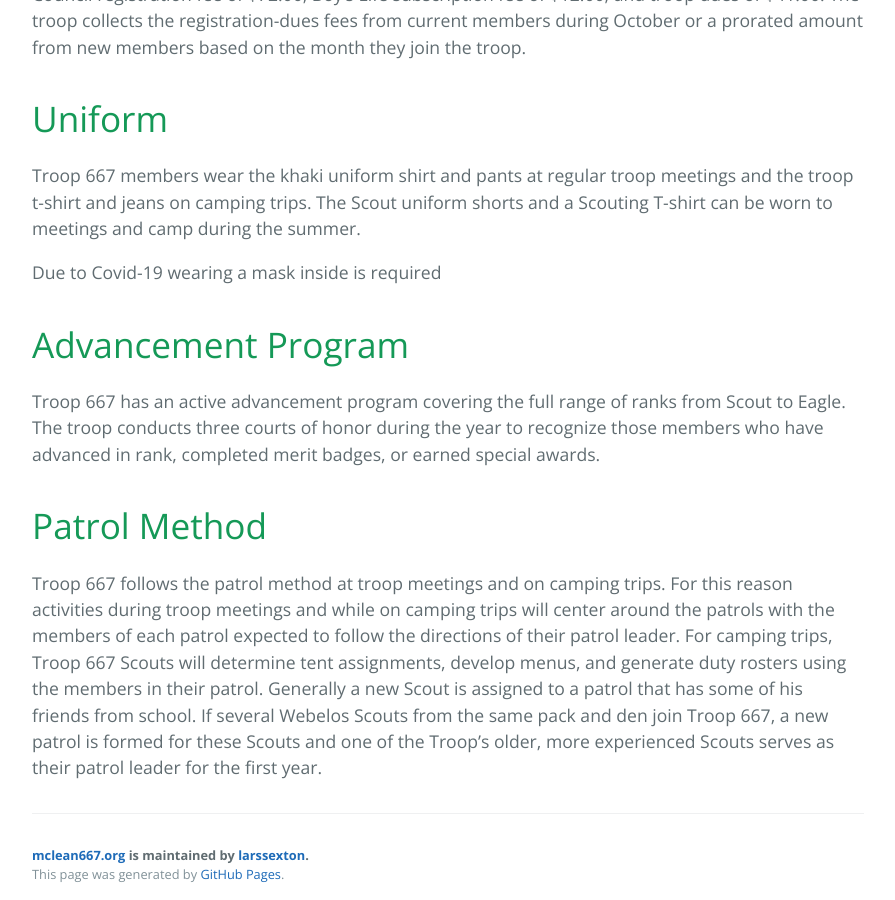
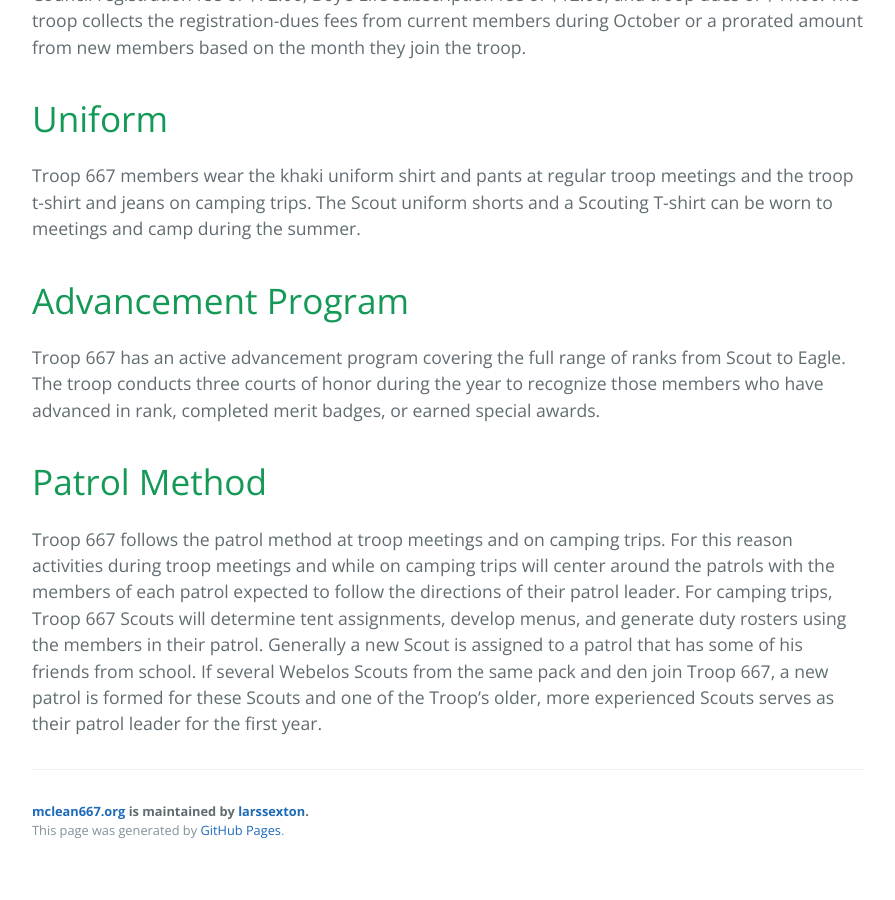
Before and after one commit to larssexton/mclean667.org, a Jekyll site: the page built from index.md, in a window 1280 px wide and 900 px high, scrolled down 920 px. Shown: the whole window, without its empty margins (192-1087 px from the left). Built offline with Jekyll 4.4.1, drawn with Linux system fonts in a browser that asks for light colours; the repository's description, which GitHub fills in, is left out; after the commit the page ends 1792 px from its top, so only the background shows below that.

Commit message:
masks changed

```diff
--- a/index.md
+++ b/index.md
@@ -29,7 +29,6 @@ Troop 667 members wear the khaki uniform shirt and pants at regular troop meetin
 jeans on camping trips. The Scout uniform shorts and a Scouting T-shirt can be worn to meetings and camp
 during the summer.
 
-Due to Covid-19 wearing a mask inside is required
 
 # Advancement Program
 
```
